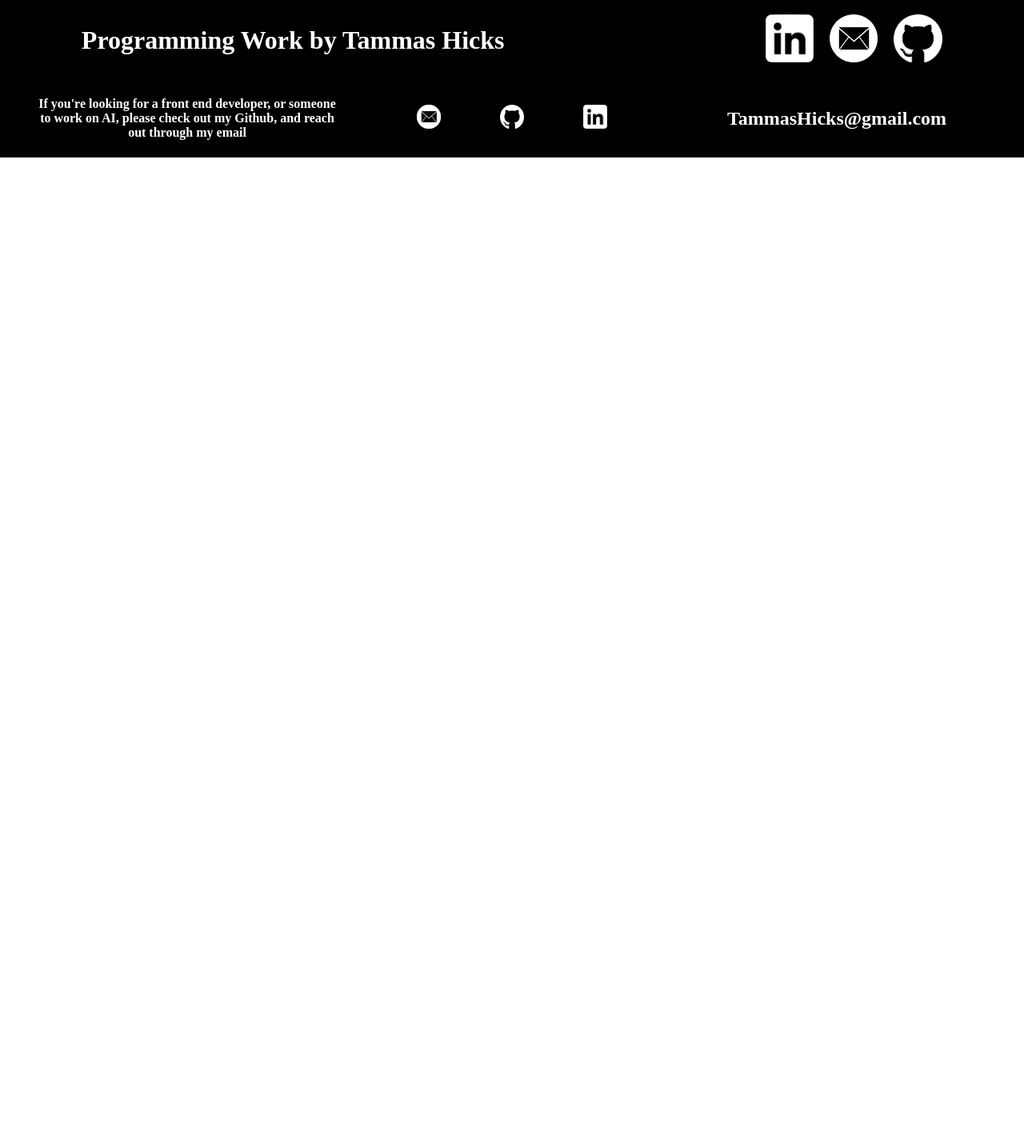
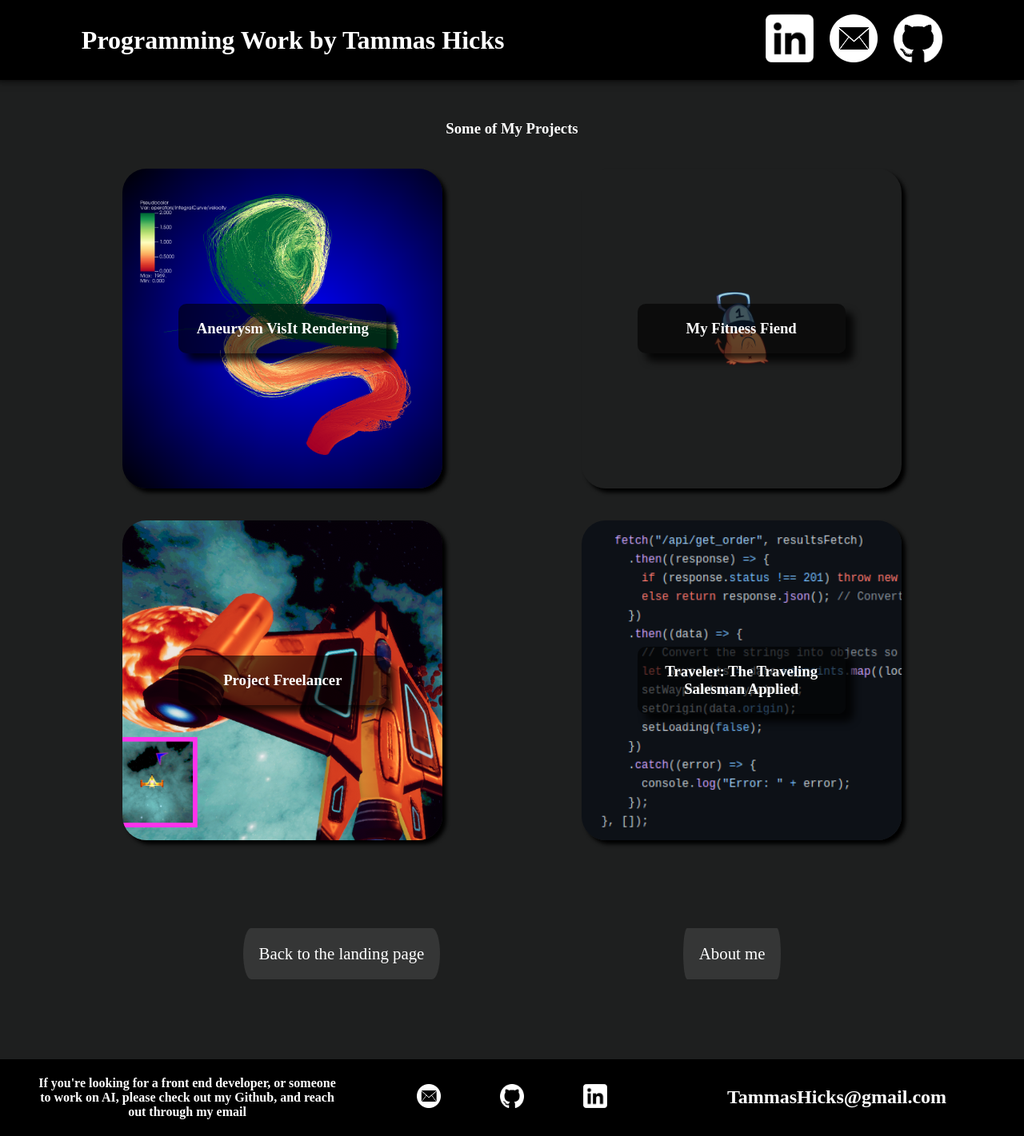
Before and after one commit to ScriptkidHicks/Personal-Portfolio-Website, a React (Create React App) app in the folder my-website/: page /Projects in a window 1280 px wide. Shown: the whole page at 80% size. Before the commit the page ends 800 px from the top, so only its background shows below. Built offline with nearby package versions, Linux system fonts and the light colour scheme.

Commit message:
please fix the pathing

```diff
--- a/my-website/src/App.js
+++ b/my-website/src/App.js
@@ -18,9 +18,10 @@ function App() {
       <HeaderBar />
       <Routes>
         <Route path="/" exact element={<LandingPage />} />
-        <Route path="/MissionStatement" element={<AboutPage />} />
+        <Route path="/Projects" element={<ProjectsPage />} />
+        <Route path="/AboutMe" element={<AboutPage />} />
         <Route path="/AneurysmVisIt" element={<AneurysmVisItPage />} />
-        <Route path="/MyFitnessFiend" element={<ProjectsPage />} />
+        <Route path="/MyFitnessFiend" element={<MyFitnessFiendPage />} />
         <Route path="/ProjectFreelancer" element={<ProjectFreelancerPage />} />
         <Route path="/Traveler" element={<TravelerPage />} />
       </Routes>
--- a/my-website/src/Pages/AneurysmVisItPage.js
+++ b/my-website/src/Pages/AneurysmVisItPage.js
@@ -52,7 +52,7 @@ function AneurysmVisItPage() {
               },
               {
                 text: "Check out other projects",
-                endpoint: "/PersonalProjects",
+                endpoint: "/Projects",
               },
             ]}
           />
--- a/my-website/src/Pages/LandingPage.js
+++ b/my-website/src/Pages/LandingPage.js
@@ -62,11 +62,11 @@ function LandingPage() {
             elements={[
               {
                 text: "About me",
-                endpoint: "/MissionStatement",
+                endpoint: "/AboutMe",
               },
               {
                 text: "Check out other projects",
-                endpoint: "/PersonalProjects",
+                endpoint: "/Projects",
               },
             ]}
           />
--- a/my-website/src/Pages/MyFitnessFiendPage.js
+++ b/my-website/src/Pages/MyFitnessFiendPage.js
@@ -146,7 +146,7 @@ function MyFitnessFiendPage() {
               },
               {
                 text: "Check out other projects",
-                endpoint: "/PersonalProjects",
+                endpoint: "/Projects",
               },
             ]}
           />
--- a/my-website/src/Pages/ProjectFreelancerPage.js
+++ b/my-website/src/Pages/ProjectFreelancerPage.js
@@ -95,7 +95,7 @@ function ProjectFreelancerPage() {
               },
               {
                 text: "Check out other projects",
-                endpoint: "/PersonalProjects",
+                endpoint: "/Projects",
               },
             ]}
           />
--- a/my-website/src/Pages/ProjectsPage.js
+++ b/my-website/src/Pages/ProjectsPage.js
@@ -25,7 +25,7 @@ function ProjectsPage() {
           },
           {
             text: "About me",
-            endpoint: "/MissionStatement",
+            endpoint: "/AboutMe",
           },
         ]}
       />
--- a/my-website/src/Pages/TravelerPage.js
+++ b/my-website/src/Pages/TravelerPage.js
@@ -68,7 +68,7 @@ function TravelerPage() {
                 },
                 {
                   text: "Check out other projects",
-                  endpoint: "/PersonalProjects",
+                  endpoint: "/Projects",
                 },
               ]}
             />
--- a/my-website/src/components/HeaderBar.js
+++ b/my-website/src/components/HeaderBar.js
@@ -60,8 +60,8 @@ function HeaderBar() {
           >
             My Linkedin
           </BurgerItem>
-          <BurgerItem href="./PersonalProjects">My Projects</BurgerItem>
-          <BurgerItem href="./MissionStatement">About Me</BurgerItem>
+          <BurgerItem href="./Projects">My Projects</BurgerItem>
+          <BurgerItem href="./AboutMe">About Me</BurgerItem>
           <BurgerItem href="./">Main Page</BurgerItem>
         </BurgerMenu>
       )}
```
Also changed, not shown: 2 other files (tests, documents, lock files or other folders).
